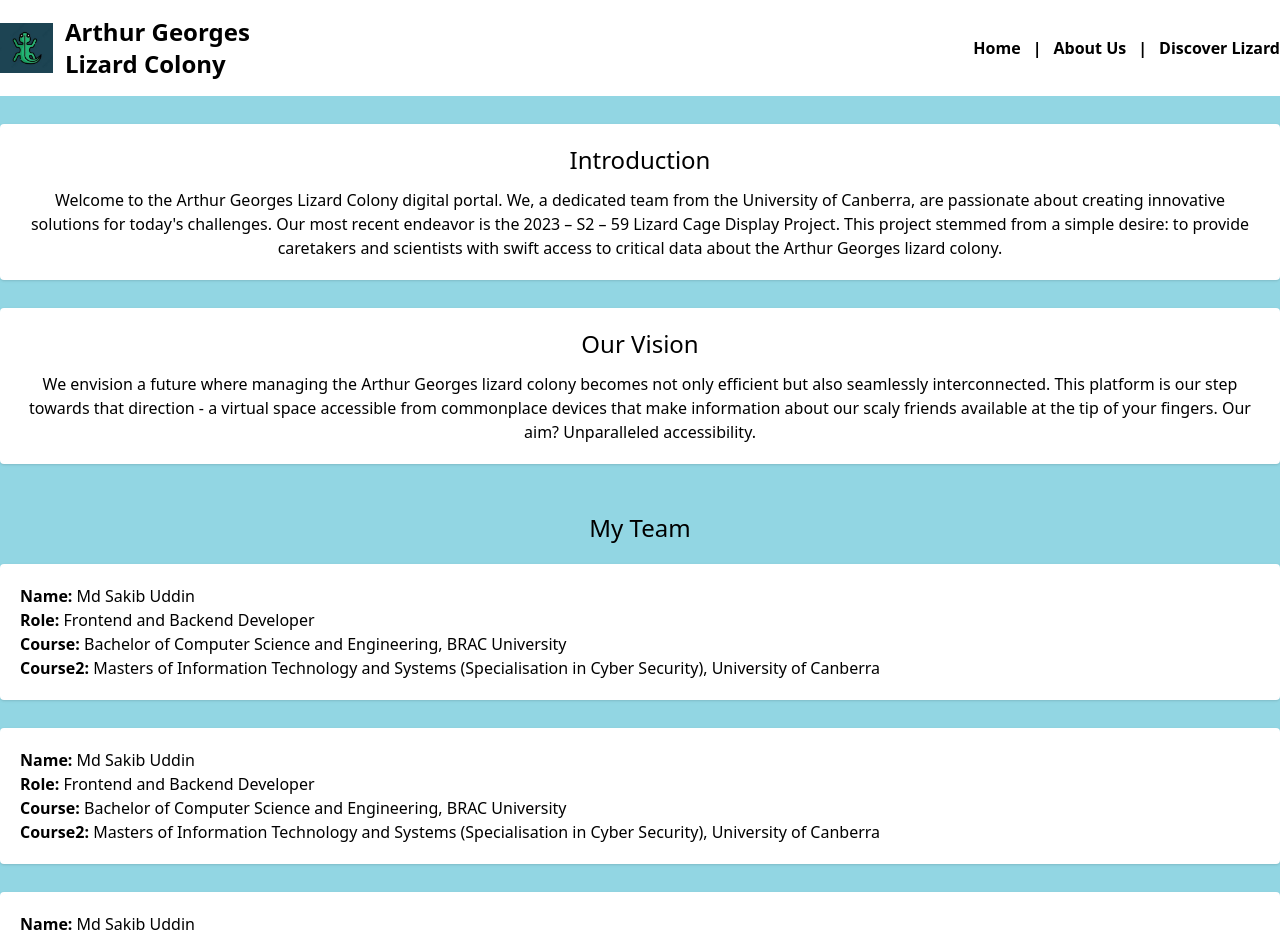
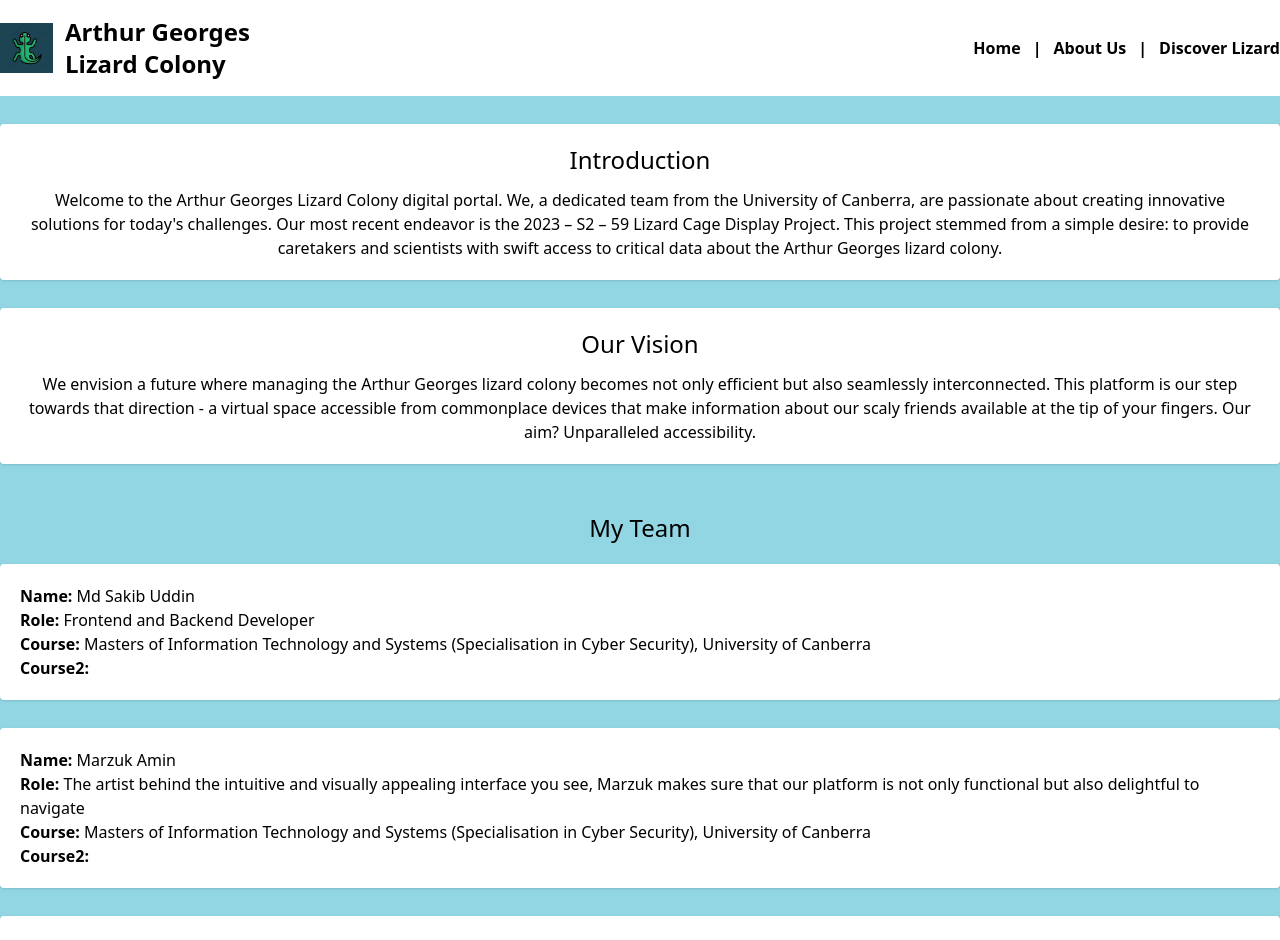
Before and after one commit to MdSakibUddin/uc_lizard, a Next.js app: page /about-us in a window 1280 px wide. Shown: the top 940 px of the page. Built offline with nearby package versions, Linux system fonts and the light colour scheme.

Commit message:
about us updated

```diff
--- a/pages/about-us/index.js
+++ b/pages/about-us/index.js
@@ -46,24 +46,23 @@ export default function Home() {
     const members = [
         {
             name: 'Md Sakib Uddin',
-            course: 'Bachelor of Computer Science and Engineering, BRAC University',
-            course2:
-                'Masters of Information Technology and Systems (Specialisation in Cyber Security), University of Canberra',
+            course: 'Masters of Information Technology and Systems (Specialisation in Cyber Security), University of Canberra',
             role: 'Frontend and Backend Developer',
         },
         {
-            name: 'Md Sakib Uddin',
-            course: 'Bachelor of Computer Science and Engineering, BRAC University',
-            course2:
-                'Masters of Information Technology and Systems (Specialisation in Cyber Security), University of Canberra',
-            role: 'Frontend and Backend Developer',
+            name: 'Marzuk Amin',
+            course: 'Masters of Information Technology and Systems (Specialisation in Cyber Security), University of Canberra',
+            role: 'The artist behind the intuitive and visually appealing interface you see, Marzuk makes sure that our platform is not only functional but also delightful to navigate',
         },
         {
-            name: 'Md Sakib Uddin',
-            course: 'Bachelor of Computer Science and Engineering, BRAC University',
-            course2:
-                'Masters of Information Technology and Systems (Specialisation in Cyber Security), University of Canberra',
-            role: 'Frontend and Backend Developer',
+            name: 'Shane Yep',
+            course: 'Masters of Information Technology and Systems (Specialisation in Cyber Security), University of Canberra',
+            role: 'Orchestrating our project from inception to completion, Shane ensures milestones are met and the project remains on track',
+        },
+        {
+            name: 'Nishika Acharya',
+            course: 'Masters of Information Technology and Systems (Specialisation in Cyber Security), University of Canberra',
+            role: ' Our guardian against bugs and discrepancies. Nishika rigorously tests every corner of our platform to ensure a smooth user experience',
         },
     ];
 
--- a/pages/search_result/index.js
+++ b/pages/search_result/index.js
@@ -69,7 +69,7 @@ export default function Home() {
                                     <tr className="border-b border-black bg-[#009ABC]">
                                         <th>SpecimenID</th>
                                         <th className="border-x border-black">
-                                            Species
+                                            Source
                                         </th>
                                         <th className="border-x border-black">
                                             EnteredBy
@@ -107,7 +107,7 @@ export default function Home() {
                                             >
                                                 <td>{item.SpecimenID}</td>
                                                 <td className="border-x border-black px-2">
-                                                    {item.Species}
+                                                    {item.Source}
                                                 </td>
                                                 <td className="border-x border-black px-2">
                                                     {item.EnteredBy}
@@ -157,25 +157,25 @@ export default function Home() {
                                             EnteredBy
                                         </th>
                                         <th className="border-x border-black">
-                                            CauseOfDeath
+                                            RecordStatus
                                         </th>
                                         <th className="border-x border-black">
-                                            Family
+                                            SubProject
                                         </th>
                                         <th className="border-x border-black">
                                             Genus
                                         </th>
                                         <th className="border-x border-black">
-                                            LocDesc
+                                            DateSampled
                                         </th>
                                         <th className="border-x border-black">
-                                            Maturity
+                                            Freezer
                                         </th>
                                         <th className="border-x border-black">
-                                            Sex
+                                            Medium
                                         </th>
                                         <th className="border-x border-black">
-                                            SexStatus
+                                            Position
                                         </th>
                                         <th>Species</th>
                                     </tr>
@@ -195,25 +195,25 @@ export default function Home() {
                                                     {item.EnteredBy}
                                                 </td>
                                                 <td className="border-x border-black px-2">
-                                                    {item.CauseOfDeath}
+                                                    {item.RecordStatus}
                                                 </td>
                                                 <td className="border-x border-black px-2">
-                                                    {item.Family}
+                                                    {item.SubProject}
                                                 </td>
                                                 <td className="border-x border-black px-2">
                                                     {item.Genus}
                                                 </td>
                                                 <td className="border-x border-black px-2">
-                                                    {item.LocDesc}
+                                                    {item.DateSampled}
                                                 </td>
                                                 <td className="border-x border-black px-2">
-                                                    {item.Maturity}
+                                                    {item.Freezer}
                                                 </td>
                                                 <td className="border-x border-black px-2">
-                                                    {item.Sex}
+                                                    {item.Medium}
                                                 </td>
                                                 <td className="border-x border-black px-2">
-                                                    {item.SexStatus}
+                                                    {item.Position}
                                                 </td>
                                                 <td>{item.Species}</td>
                                             </tr>
```
